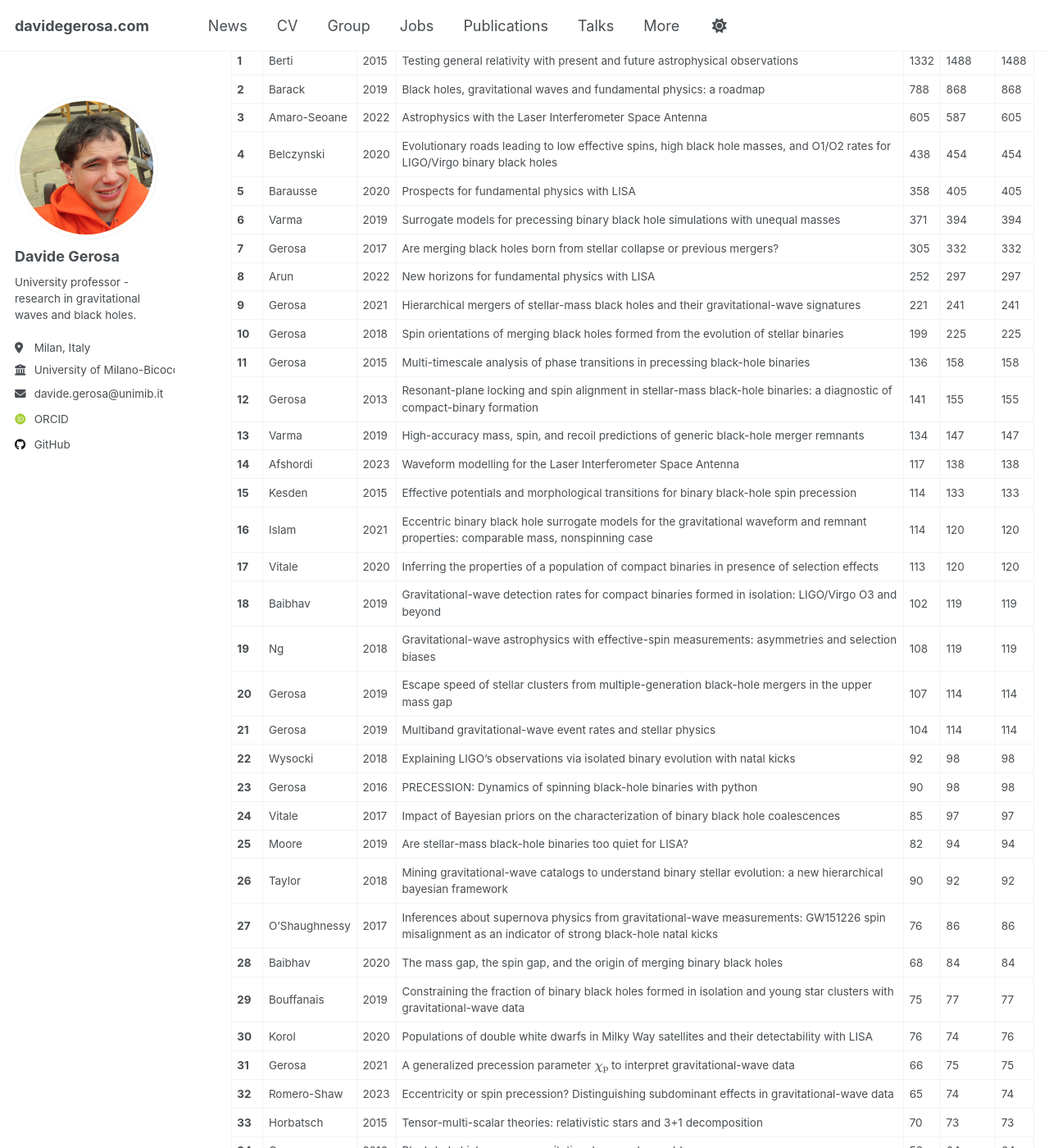
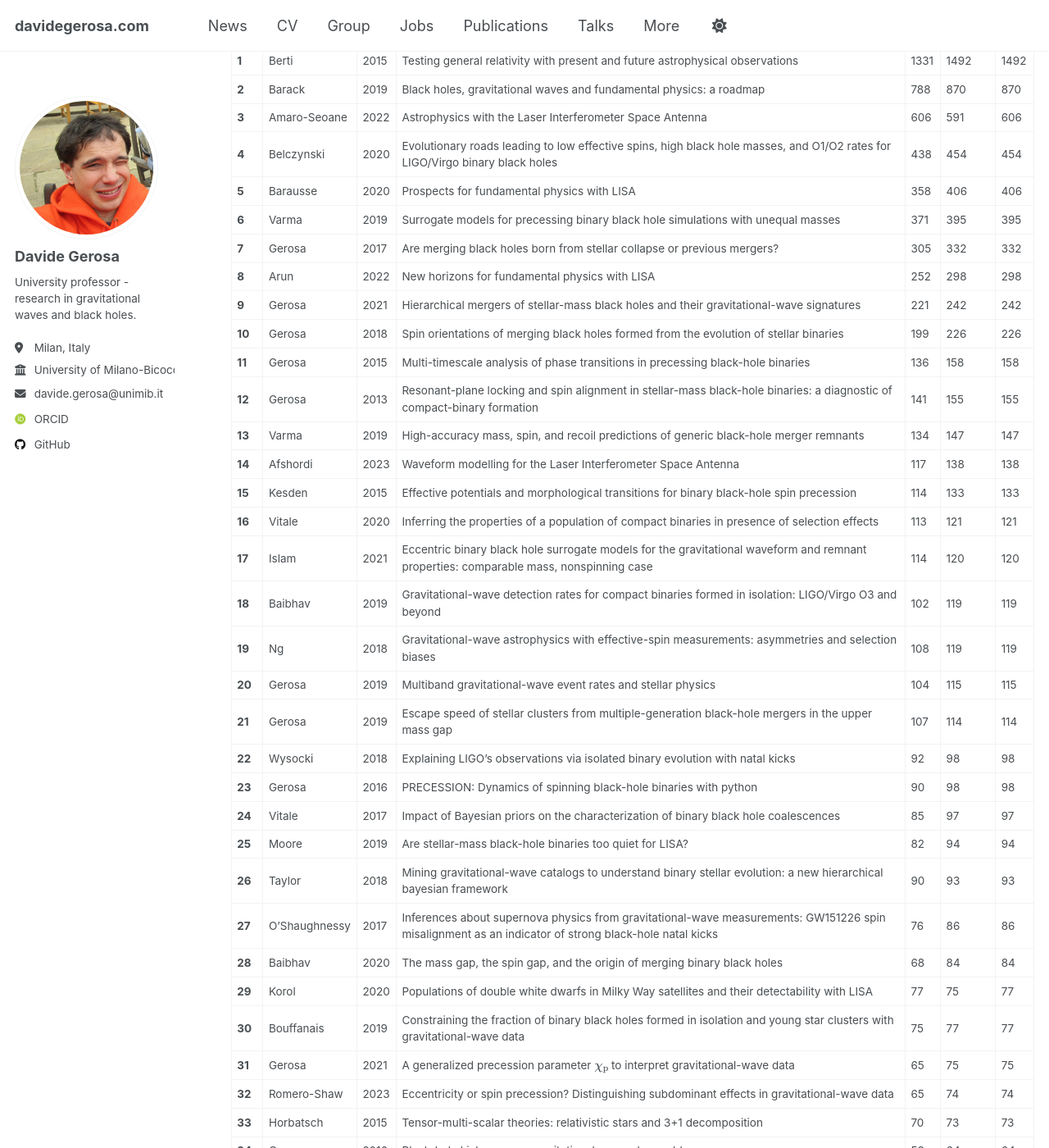
Before and after one commit to dgerosa/website, a Jekyll site: the page built from _pages/citations.md, in a window 1280 px wide and 1400 px high, scrolled down 513 px. Shown: the whole window at 82% size. Built offline with Jekyll 4.4.1, drawn with Linux system fonts in a browser that asks for light colours; some web fonts are replaced; some of the changed text lies outside the part shown.

Commit message:
Website update from workflow

```diff
--- a/_pages/_citations.md
+++ b/_pages/_citations.md
@@ -1,45 +1,45 @@
 ## Citation Summary
 
-- **Total ADS citations**: 8822
-- **Total INSPIRE citations**: 9647
-- **Total MAX citations**: 9694
+- **Total ADS citations**: 8821
+- **Total INSPIRE citations**: 9671
+- **Total MAX citations**: 9713
 - **h-index**: 47
 
 ## Paper list sorted by citation count
 
 | # | Author | Year | Title | ADS | INSPIRE | MAX |
 |---|--------|------|-------|-----|---------|-----|
-| **1** | Berti | 2015 | Testing general relativity with present and future astrophysical observations | 1332 | 1488 | 1488 |
-| **2** | Barack | 2019 | Black holes, gravitational waves and fundamental physics: a roadmap | 788 | 868 | 868 |
-| **3** | Amaro-Seoane | 2022 | Astrophysics with the Laser Interferometer Space Antenna | 605 | 587 | 605 |
+| **1** | Berti | 2015 | Testing general relativity with present and future astrophysical observations | 1331 | 1492 | 1492 |
+| **2** | Barack | 2019 | Black holes, gravitational waves and fundamental physics: a roadmap | 788 | 870 | 870 |
+| **3** | Amaro-Seoane | 2022 | Astrophysics with the Laser Interferometer Space Antenna | 606 | 591 | 606 |
 | **4** | Belczynski | 2020 | Evolutionary roads leading to low effective spins, high black hole masses, and O1/O2 rates for LIGO/Virgo binary black holes | 438 | 454 | 454 |
-| **5** | Barausse | 2020 | Prospects for fundamental physics with LISA | 358 | 405 | 405 |
-| **6** | Varma | 2019 | Surrogate models for precessing binary black hole simulations with unequal masses | 371 | 394 | 394 |
+| **5** | Barausse | 2020 | Prospects for fundamental physics with LISA | 358 | 406 | 406 |
+| **6** | Varma | 2019 | Surrogate models for precessing binary black hole simulations with unequal masses | 371 | 395 | 395 |
 | **7** | Gerosa | 2017 | Are merging black holes born from stellar collapse or previous mergers? | 305 | 332 | 332 |
-| **8** | Arun | 2022 | New horizons for fundamental physics with LISA | 252 | 297 | 297 |
-| **9** | Gerosa | 2021 | Hierarchical mergers of stellar-mass black holes and their gravitational-wave signatures | 221 | 241 | 241 |
-| **10** | Gerosa | 2018 | Spin orientations of merging black holes formed from the evolution of stellar binaries | 199 | 225 | 225 |
+| **8** | Arun | 2022 | New horizons for fundamental physics with LISA | 252 | 298 | 298 |
+| **9** | Gerosa | 2021 | Hierarchical mergers of stellar-mass black holes and their gravitational-wave signatures | 221 | 242 | 242 |
+| **10** | Gerosa | 2018 | Spin orientations of merging black holes formed from the evolution of stellar binaries | 199 | 226 | 226 |
 | **11** | Gerosa | 2015 | Multi-timescale analysis of phase transitions in precessing black-hole binaries | 136 | 158 | 158 |
 | **12** | Gerosa | 2013 | Resonant-plane locking and spin alignment in stellar-mass black-hole binaries: a diagnostic of compact-binary formation | 141 | 155 | 155 |
 | **13** | Varma | 2019 | High-accuracy mass, spin, and recoil predictions of generic black-hole merger remnants | 134 | 147 | 147 |
 | **14** | Afshordi | 2023 | Waveform modelling for the Laser Interferometer Space Antenna | 117 | 138 | 138 |
 | **15** | Kesden | 2015 | Effective potentials and morphological transitions for binary black-hole spin precession | 114 | 133 | 133 |
-| **16** | Islam | 2021 | Eccentric binary black hole surrogate models for the gravitational waveform and remnant properties: comparable mass, nonspinning case | 114 | 120 | 120 |
-| **17** | Vitale | 2020 | Inferring the properties of a population of compact binaries in presence of selection effects | 113 | 120 | 120 |
+| **16** | Vitale | 2020 | Inferring the properties of a population of compact binaries in presence of selection effects | 113 | 121 | 121 |
+| **17** | Islam | 2021 | Eccentric binary black hole surrogate models for the gravitational waveform and remnant properties: comparable mass, nonspinning case | 114 | 120 | 120 |
 | **18** | Baibhav | 2019 | Gravitational-wave detection rates for compact binaries formed in isolation: LIGO/Virgo O3 and beyond | 102 | 119 | 119 |
 | **19** | Ng | 2018 | Gravitational-wave astrophysics with effective-spin measurements: asymmetries and selection biases | 108 | 119 | 119 |
-| **20** | Gerosa | 2019 | Escape speed of stellar clusters from multiple-generation black-hole mergers in the upper mass gap | 107 | 114 | 114 |
-| **21** | Gerosa | 2019 | Multiband gravitational-wave event rates and stellar physics | 104 | 114 | 114 |
+| **20** | Gerosa | 2019 | Multiband gravitational-wave event rates and stellar physics | 104 | 115 | 115 |
+| **21** | Gerosa | 2019 | Escape speed of stellar clusters from multiple-generation black-hole mergers in the upper mass gap | 107 | 114 | 114 |
 | **22** | Wysocki | 2018 | Explaining LIGO's observations via isolated binary evolution with natal kicks | 92 | 98 | 98 |
 | **23** | Gerosa | 2016 | PRECESSION: Dynamics of spinning black-hole binaries with python | 90 | 98 | 98 |
 | **24** | Vitale | 2017 | Impact of Bayesian priors on the characterization of binary black hole coalescences | 85 | 97 | 97 |
 | **25** | Moore | 2019 | Are stellar-mass black-hole binaries too quiet for LISA? | 82 | 94 | 94 |
-| **26** | Taylor | 2018 | Mining gravitational-wave catalogs to understand binary stellar evolution: a new hierarchical bayesian framework | 90 | 92 | 92 |
+| **26** | Taylor | 2018 | Mining gravitational-wave catalogs to understand binary stellar evolution: a new hierarchical bayesian framework | 90 | 93 | 93 |
 | **27** | O'Shaughnessy | 2017 | Inferences about supernova physics from gravitational-wave measurements: GW151226 spin misalignment as an indicator of strong black-hole natal kicks | 76 | 86 | 86 |
 | **28** | Baibhav | 2020 | The mass gap, the spin gap, and the origin of merging binary black holes | 68 | 84 | 84 |
-| **29** | Bouffanais | 2019 | Constraining the fraction of binary black holes formed in isolation and young star clusters with gravitational-wave data | 75 | 77 | 77 |
-| **30** | Korol | 2020 | Populations of double white dwarfs in Milky Way satellites and their detectability with LISA | 76 | 74 | 76 |
-| **31** | Gerosa | 2021 | A generalized precession parameter $$\chi_\mathrm{p}$$ to interpret gravitational-wave data | 66 | 75 | 75 |
+| **29** | Korol | 2020 | Populations of double white dwarfs in Milky Way satellites and their detectability with LISA | 77 | 75 | 77 |
+| **30** | Bouffanais | 2019 | Constraining the fraction of binary black holes formed in isolation and young star clusters with gravitational-wave data | 75 | 77 | 77 |
+| **31** | Gerosa | 2021 | A generalized precession parameter $$\chi_\mathrm{p}$$ to interpret gravitational-wave data | 65 | 75 | 75 |
 | **32** | Romero-Shaw | 2023 | Eccentricity or spin precession? Distinguishing subdominant effects in gravitational-wave data | 65 | 74 | 74 |
 | **33** | Horbatsch | 2015 | Tensor-multi-scalar theories: relativistic stars and 3+1 decomposition | 70 | 73 | 73 |
 | **34** | Gerosa | 2016 | Black-hole kicks as new gravitational-wave observables | 58 | 64 | 64 |
```
Also changed, not shown: other parts of _pages/_citations.md (+14 -14 lines), _pages/_group.md (+1 -1 lines), _pages/_publications.md (+1 -1 lines), _pages/_talks.md (+1 -1 lines).
